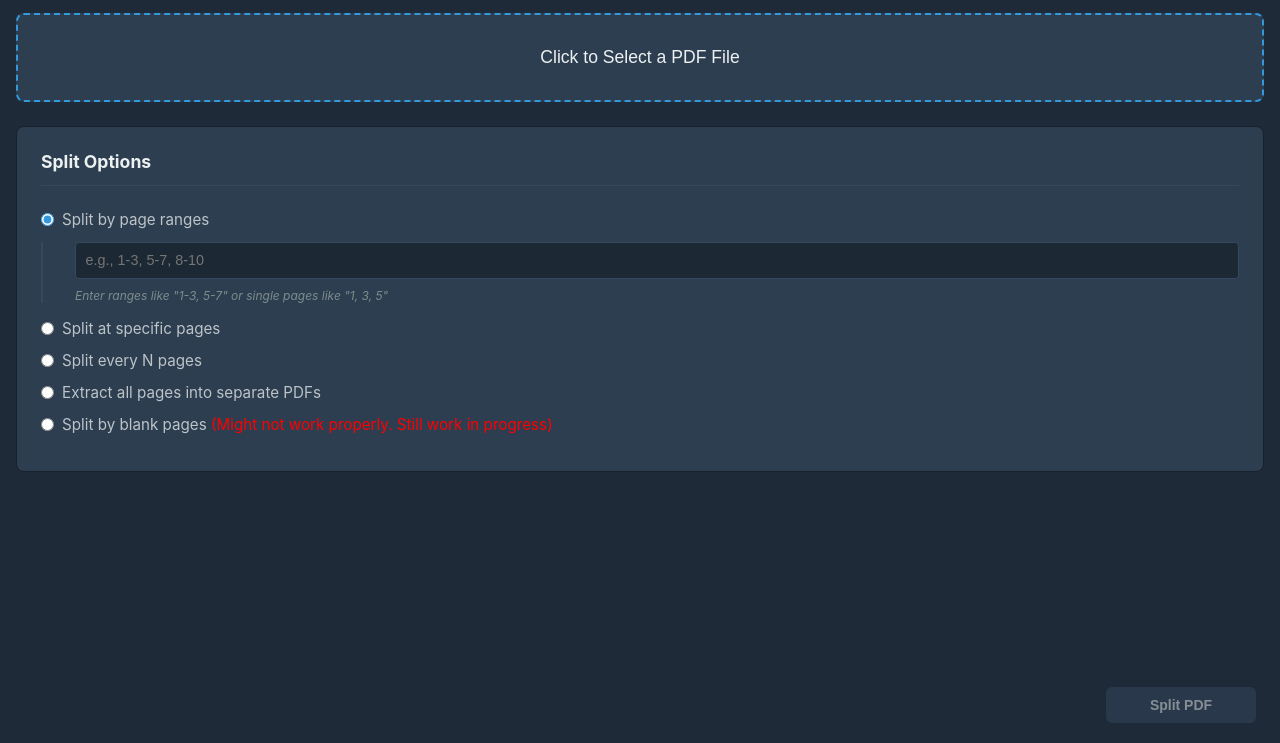
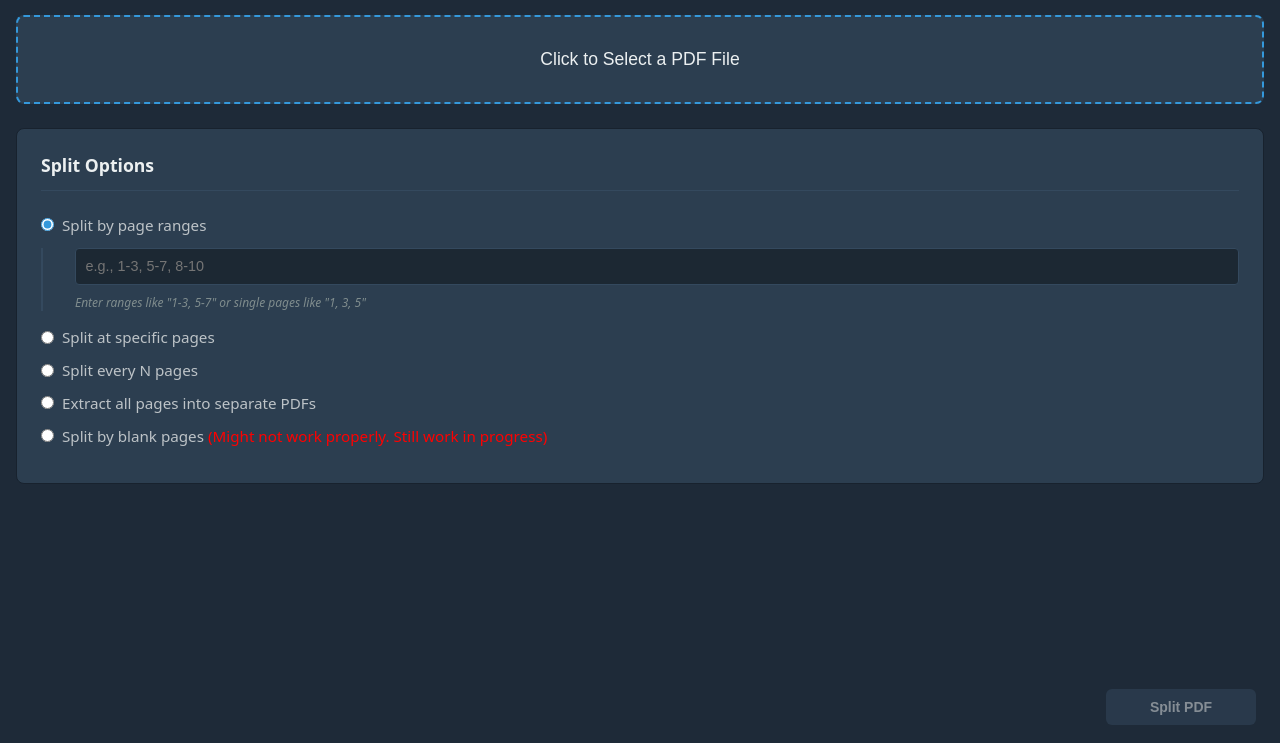
Before and after one commit to Alinur1/LocalPDF_Studio, an Electron app: page src/renderer/tools/splitPdf/splitPdf.html in a window 1280 px wide. Shown: the part 57-800 px from the top of the page. Drawn offline with Linux system fonts and the light colour scheme; no server answers.

Commit message:
Update font-family stack in main.css

```diff
--- a/src/renderer/styles/main.css
+++ b/src/renderer/styles/main.css
@@ -11,7 +11,7 @@ body,
 html {
     height: 100%;
     width: 100%;
-    font-family: -apple-system, BlinkMacSystemFont, "Segoe UI", Roboto, Helvetica, Arial, sans-serif;
+    font-family: system-ui, -apple-system, BlinkMacSystemFont, 'Segoe UI', Roboto, Oxygen, Ubuntu, Cantarell, 'Open Sans', 'Helvetica Neue', sans-serif;
     color: #ecf0f1;
     background: #1e2a38;
     overflow: hidden;
```
